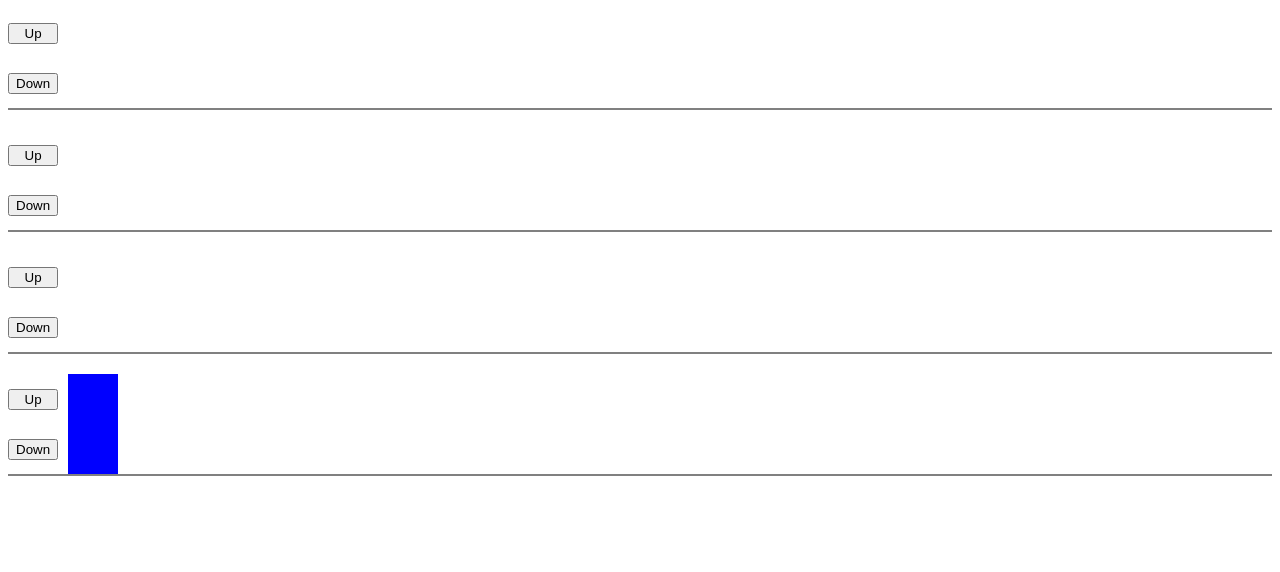
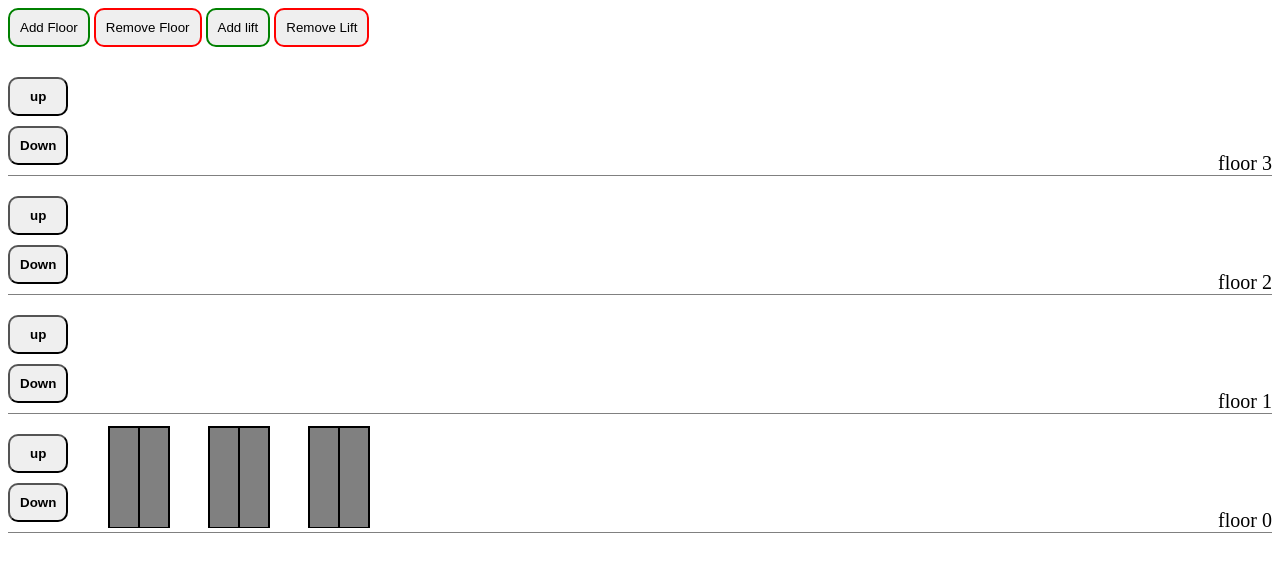
Before and after one commit to vinayak-trivedi/lift-simulator, a plain HTML site: page index.html in a window 1280 px wide. Drawn offline with Linux system fonts and the light colour scheme.

Commit message:
refactored the code

```diff
--- a/css/index.css
+++ b/css/index.css
@@ -1,38 +1,63 @@
-:root {
-    --top: 110px;
+button {
+    padding: 10px;
+    margin-bottom: 10px;
+    color: black;
+    font-weight: 700;
+    border-color: 1px solid grey;
+    border-radius: 10px;
 }
+.top-btn {
+    padding: 10px;
+    color: black;
+    font-weight: 500;
+    border-radius: 10px;
+}
+.green {
+    border: 2px solid green;
+}
+.red {
+    border: 2px solid red;
+}
+
+#container {
+    margin-top: 20px;
+    position: relative;
+}
+
 .floor {
     display: flex;
     margin-bottom: 20px;
-    border-bottom: 2px solid gray;
+    border-bottom: 1px solid gray;
 }
+
 .buttonContainer {
     margin-right: 10px;
     display: flex;
     flex-direction: column;
     justify-content: space-around;
-
 }
-.lift {
-    width: 50px;
+.floorNumber {
+    margin-left: auto;
+    font-size: 20px;
+    align-self: flex-end;
+}
+.elevator {
+    position: absolute;
+    bottom: 0px;
+    background-color: white;
+    width: 60px;
     height: 100px;
+    display: flex;
+    margin-bottom: 5px;
+    overflow: hidden;
+    z-index: 1;
+    border: .5px solid black;
 }
-.liftCurrent {
-    background-color: blue;
+.door {
+    width: 50%;
+    height: 100%;
+    background-color: gray;
+    border: .4px solid black;
+    transition: transform 2s linear;
+    z-index: 2;
 }
-.liftAnimated {
-    background-color: blue;
-    width: 50px;
-    height: 100px;
-    position: relative;
-    animation: move 1s 1;
-}
-
-@keyframes move {
-    0% {
-        top:var(--top);
-    }
-    100% {
-        top: 0px;
-    }
-}
--- a/index.html
+++ b/index.html
@@ -8,6 +8,12 @@
     <link rel="stylesheet" href="./css/index.css">
 </head>
 <body>
+    <div id="mainContainer">
+        <button class="top-btn green" id="addfloor">Add Floor</button>
+        <button class="top-btn red" id="removefloor">Remove Floor</button>
+        <button class="top-btn green" id="addlift">Add lift</button>
+        <button class="top-btn red" id="removelift">Remove Lift</button>
+    </div>
     <div id="container">
 
     </div>
--- a/js/index.js
+++ b/js/index.js
@@ -1,74 +1,104 @@
-const Container = document.getElementById("container");
+const Container = document.getElementById("container")
+const addfloorBtn = document.getElementById("addfloor")
+let Floors = 0
+let isrunning = false
+let liftpos = 0
+const targetFloors = []
 
-const docStyle = document.documentElement.style
-const floorLifts = []
-const upBtns = []
-const downBtns = []
-let currentFloor = 3;
-let isrunning = false
+function createElement({type, attributes={}, innerText}) {
+    const element = document.createElement(type)
+    Object.keys(attributes).forEach(item => {
+        element.setAttribute(item, attributes[item]);
+    })
+    element.textContent = innerText
+    return element
+}
 
-// Creating four floors for the very first time
+function addFloor() {
+    const floor = createElement({type: "div", attributes: {class: "floor"}})
+    const btnContainer = createElement({type: "div", attributes: {class: "buttonContainer"}})
+    const floorNumber = createElement({type: "div", attributes: {class: "floorNumber"}, innerText: `floor ${Floors}`})
+
+    const upBtn = createElement({type: "button", attributes: {class: "upBtn", floorno: `${Floors}`}, innerText: "up"})
+    const DownBtn = createElement({type: "button", attributes: {class: "downBtn", floorno: `${Floors}`},innerText: "Down"})
+
+    upBtn.addEventListener("click", () => move(upBtn.getAttribute("floorno")))
+    DownBtn.addEventListener("click", () => move(DownBtn.getAttribute("floorno")))
+
+    btnContainer.appendChild(upBtn)
+    btnContainer.appendChild(DownBtn)
+    floor.appendChild(btnContainer)
+    floor.appendChild(floorNumber)
+    Container.prepend(floor)
+    Floors++
+}
+
+function addLift() {
+    liftpos++
+    const elevator = createElement({type: "div", attributes: {class: "elevator", onfloor: 0}})
+    const door1 = createElement({type: "div", attributes: {class: "door"}})
+    const door2 = createElement({type: "div", attributes: {class: "door"}})
+    elevator.setAttribute("id", `pos${liftpos}`)
+
+    elevator.appendChild(door1)
+    elevator.appendChild(door2)
+    Container.append(elevator)
+    definepos()
+}
+
+function definepos() {
+    const elevator = document.getElementById(`pos${liftpos}`)
+    elevator.style.left = `${100 * liftpos}px`
+}
 
 for(let i = 0; i < 4; i++) {
-    createFloor()
+    addFloor()
 }
 
-function createFloor() {
-    const div = document.createElement("div")
-    const buttonContainer = document.createElement("div")
-    const lift = document.createElement("div")
-    const button1 = document.createElement("button")
-    const button2 = document.createElement("button")
+addLift()
+addLift()
+addLift()
 
-    button1.innerText = "Up"
-    button2.innerText = "Down"
+console.log(Container)
 
-    div.classList.add("floor")
-    buttonContainer.classList.add("buttonContainer")
-    lift.classList.add("lift")
-    button1.classList.add("upButton")
-    button2.classList.add("downButton")
-    button1.setAttribute("id",`id${Math.random()}_btn`)
-    button2.setAttribute("id", `id${Math.random()}_btn`)
+ function move(targetFloor) {
+        const elevator = document.querySelector(".elevator")
 
-    Container.appendChild(div)
-    buttonContainer.appendChild(button1)
-    buttonContainer.appendChild(button2)
-    div.appendChild(buttonContainer)
-    div.appendChild(lift)
+        if(elevator.classList.contains("busy")) {
+            targetFloors.push(targetFloor)
+        } else {
+            let currentFloor = elevator.getAttribute("onfloor")
+            let duration = Math.abs(targetFloor - currentFloor) * 2
 
-    floorLifts.push(lift)
-    upBtns.push(button1)
-    downBtns.push(button2)
+            elevator.setAttribute("onfloor",targetFloor)
+            elevator.style.transition = `transform ${duration}s linear`
+            elevator.style.transform = `translateY(-${(120 * targetFloor)}px)`
+            elevator.classList.add("busy")
+            console.log(duration)
+
+            let doors = document.querySelectorAll(".door")
+            console.log(doors[0])
+
+            setTimeout(() => {
+                doors[0].style.transform = 'translateX(-30px)'
+                doors[1].style.transform = 'translateX(30px)'
+            }, duration * 1000)
+
+            setTimeout(() => {
+                doors[0].style.transform = "none"
+                doors[1].style.transform = "none"
+            }, duration * 1000 + 3000)
+
+            setTimeout(() => {
+                elevator.classList.remove("busy")
+                if(targetFloors.length) {
+                    move(targetFloors.shift())
+                }
+            }, duration * 1000 + 5000)
+        }
+
+
 }
-floorLifts[currentFloor].classList.add("liftCurrent")
+addfloorBtn.addEventListener("click",addFloor)
 
-let btnsup = document.querySelectorAll(".upButton")
-let btnsDown = document.querySelectorAll(".downButton")
-
-for(let i = 0; i < btnsup.length; i++) {
-    btnsup[i].addEventListener("click", function (e) {
-        move(e, "up")
-    })
-}
-
-for(let i = 0; i < btnsDown.length; i++) {
-    btnsDown[i].addEventListener("click", function (e) {
-        move(e, "down")
-    })
-}
-
-function move(e, btnPressed) {
-    if(isrunning === false) {
-        let animationwidthup = 110 * (currentFloor -  upBtns.indexOf(e.target))
-        let animationwidthdown = 110 * (currentFloor -  downBtns.indexOf(e.target))
-        let animationwidth = btnPressed === "up" ? animationwidthup : animationwidthdown
-        console.log(animationwidth)
-        console.log(currentFloor)
-        floorLifts[currentFloor].classList.remove("liftCurrent")
-        floorLifts[currentFloor].classList.remove("liftAnimated")
-        docStyle.setProperty("--top", `${animationwidth}px`)
-        currentFloor = btnPressed === "up" ? upBtns.indexOf(e.target) : downBtns.indexOf(e.target)
-        floorLifts[currentFloor].classList.add("liftAnimated")
-    }
-}
+// use id to get the lift one after the other
```
